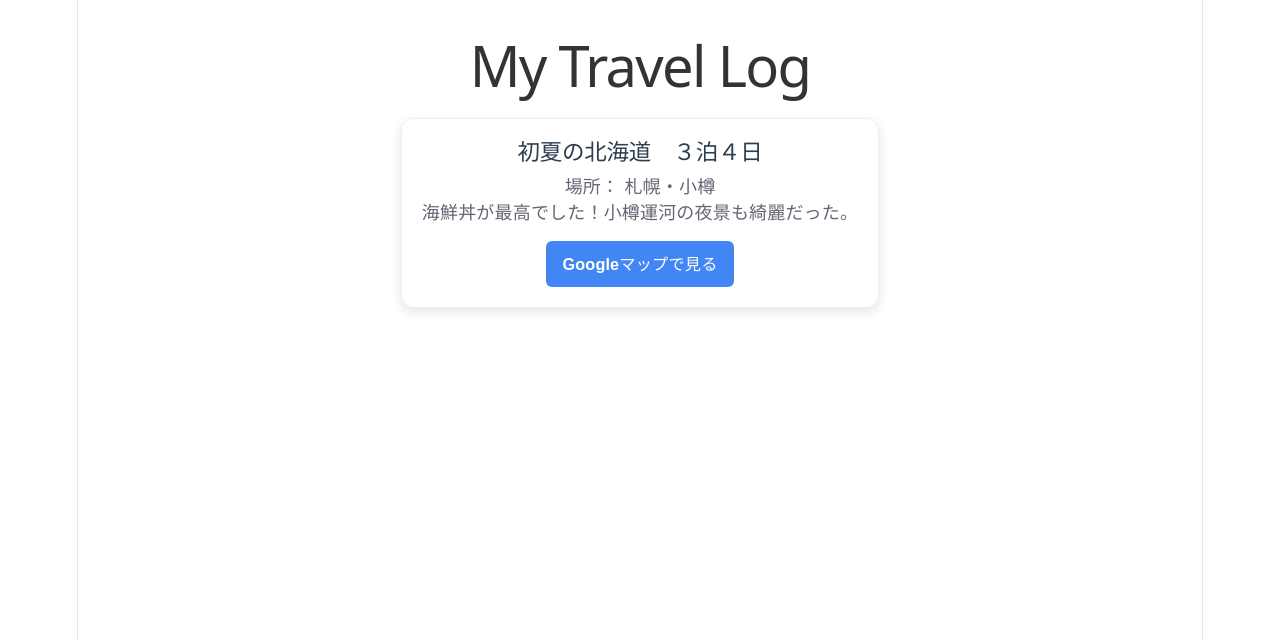
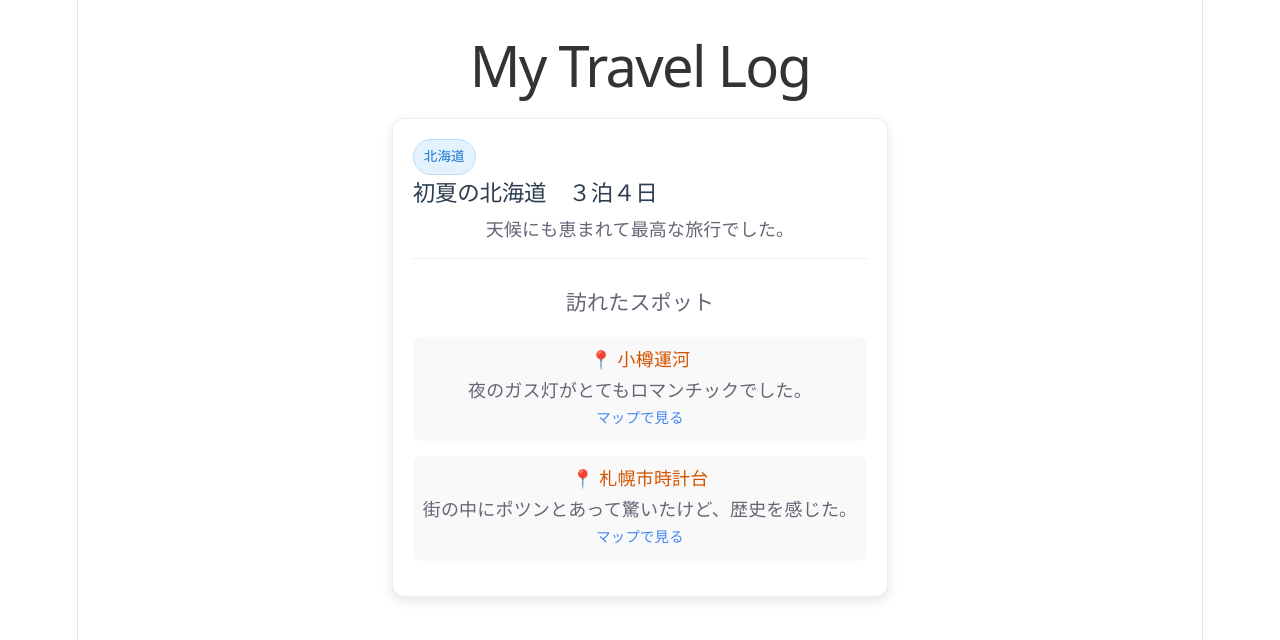
Before and after one commit to yoshinoriKuru/my-travel-log, a React (Vite) app: page / in a window 1280 px wide. Shown: the top 640 px of the page. Built offline with nearby package versions, Linux system fonts and the light colour scheme.

Commit message:
feat: 旅行カードにareaを加え、旅行カードとスポットの親子構造を実装

```diff
--- a/src/App.css
+++ b/src/App.css
@@ -11,10 +11,28 @@ h1 {
   margin-bottom: 40px;
 }
 
+.card-header {
+  display: flex;
+  flex-direction: column;
+  align-items: flex-start;
+  margin-bottom: 10px;
+}
+
 .card-list {
   display: grid;
   grid-template-columns: repeat(auto-fill, minmax(300px, 1fr));
   gap: 20px;
+}
+
+.area-badge {
+  background-color: #e3f2fd;
+  color: #1976d2;
+  padding: 4px 10px;
+  border-radius: 20px;
+  font-size: 0.75rem;
+  font-weight: bold;
+  margin-bottom: 5px;
+  border: 1px solid #bbdefb;
 }
 
 .travel-card {
@@ -31,23 +49,31 @@ h1 {
 }
 
 .travel-card h2 {
-  margin-top: 0;
+  margin: 0;
   font-size: 1.25rem;
   color: #2c3e50;
 }
 
-.map-button {
-  display: inline-block;
+.spot-list {
   margin-top: 15px;
-  padding: 10px 16px;
-  background-color: #4285F4; /* Googleマップっぽい青 */
-  color: white;
-  text-decoration: none;
-  border-radius: 6px;
-  font-weight: bold;
-  font-size: 0.9rem;
+  border-top: 1px solid #eee;
+  padding-top: 10px;
 }
 
-.map-button:hover {
-  background-color: #357ae8;
+.spot-item {
+  margin-bottom: 15px;
+  padding: 10px;
+  background-color: #f9f9f9;
+  border-radius: 8px;
 }
+
+.spot-item h4 {
+  margin: 0 0 5px 0;
+  color: #d35400;
+}
+
+.map-link {
+  font-size: 0.8rem;
+  color: #4285F4;
+  text-decoration: none;
+}
--- a/src/App.tsx
+++ b/src/App.tsx
@@ -1,13 +1,21 @@
 import { useState } from 'react'
 import './App.css'
 
-// 1. 旅行データの型定義
+// 訪れた地点ごとの型
+interface Spot {
+  id: number;
+  name: string;       // 観光地などの名前
+  comment: string;    // 訪れた地点ごとの感想
+  mapUrl: string;
+}
+
+// 1. １つの旅行カードの型定義
 interface TravelCard {
   id: number;
   title: string;
-  location: string;
-  comment: string;
-  mapUrl: string;
+  area: string;         // 「北海道」「九州」など
+  totalComment: string;
+  spots: Spot[];
 }
 
 function App() {
@@ -16,9 +24,22 @@ function App() {
     {
       id: 1,
       title: "初夏の北海道　３泊４日",
-      location: "札幌・小樽",
-      comment: "海鮮丼が最高でした！小樽運河の夜景も綺麗だった。",
-      mapUrl: "https://www.google.com/maps/search/?api=1&query=小樽運河"
+      area: "北海道",
+      totalComment: "天候にも恵まれて最高な旅行でした。",
+      spots: [
+        {
+          id: 101,
+          name: "小樽運河",
+          comment: "夜のガス灯がとてもロマンチックでした。",
+          mapUrl: "https://www.google.com/maps/search/?api=1&query=小樽運河"
+        },
+        {
+          id: 102,
+          name: "札幌市時計台",
+          comment: "街の中にポツンとあって驚いたけど、歴史を感じた。",
+          mapUrl: "https://www.google.com/maps/search/?api=1&query=札幌市時計台"
+        }
+      ]
     }
   ]);
 
@@ -29,12 +50,26 @@ function App() {
       <div className='card-list'>
         {travels.map((travel) => (
           <div key={travel.id} className='travel-card'>
-            <h2>{travel.title}</h2>
-            <p><strong>場所：</strong> {travel.location}</p>
-            <p>{travel.comment}</p>
-            <a href={travel.mapUrl} target='_blank' rel='noopener noreferrer' className='map-button'>
-              Googleマップで見る
-            </a>
+            {/* エリアをバッジとして表示 */}
+            <div className='card-header'>
+              <span className='area-badge'>{travel.area}</span>
+              <h2>{travel.title}</h2>
+            </div>
+            <p className='total-comment'>{travel.totalComment}</p>
+
+            {/* スポットリストなどを表示 */}
+            <div className='spot-list'>
+            <h3>訪れたスポット</h3>
+            {travel.spots.map((spot) => (
+              <div key={spot.id} className='spot-item'>
+                <h4>📍 {spot.name}</h4>
+                <p>{spot.comment}</p>
+                <a href={spot.mapUrl} target='_blank' rel='noopener noreferrer' className='map-link'>
+                  マップで見る
+                </a>
+              </div>
+            ))}
+            </div>
           </div>
         ))}
       </div>
```
